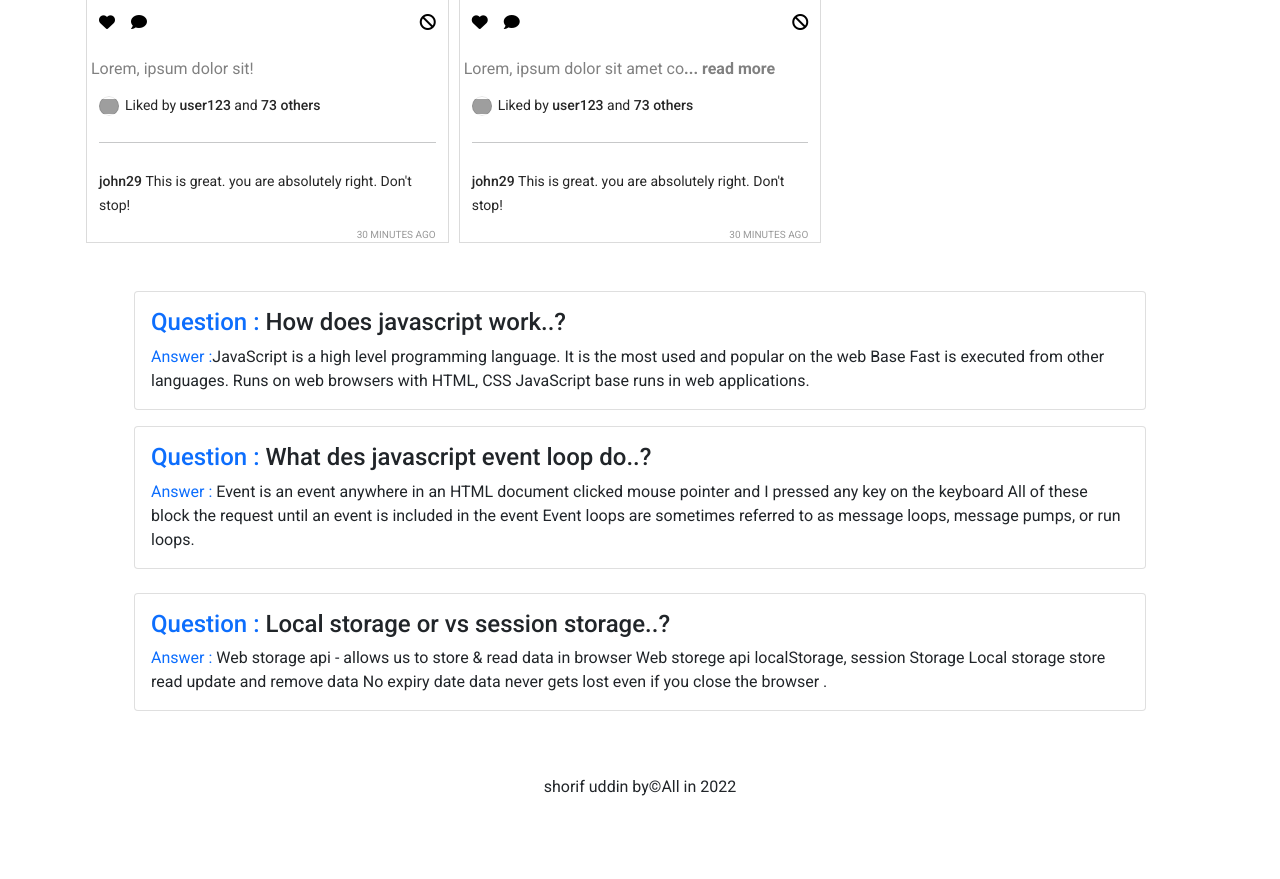
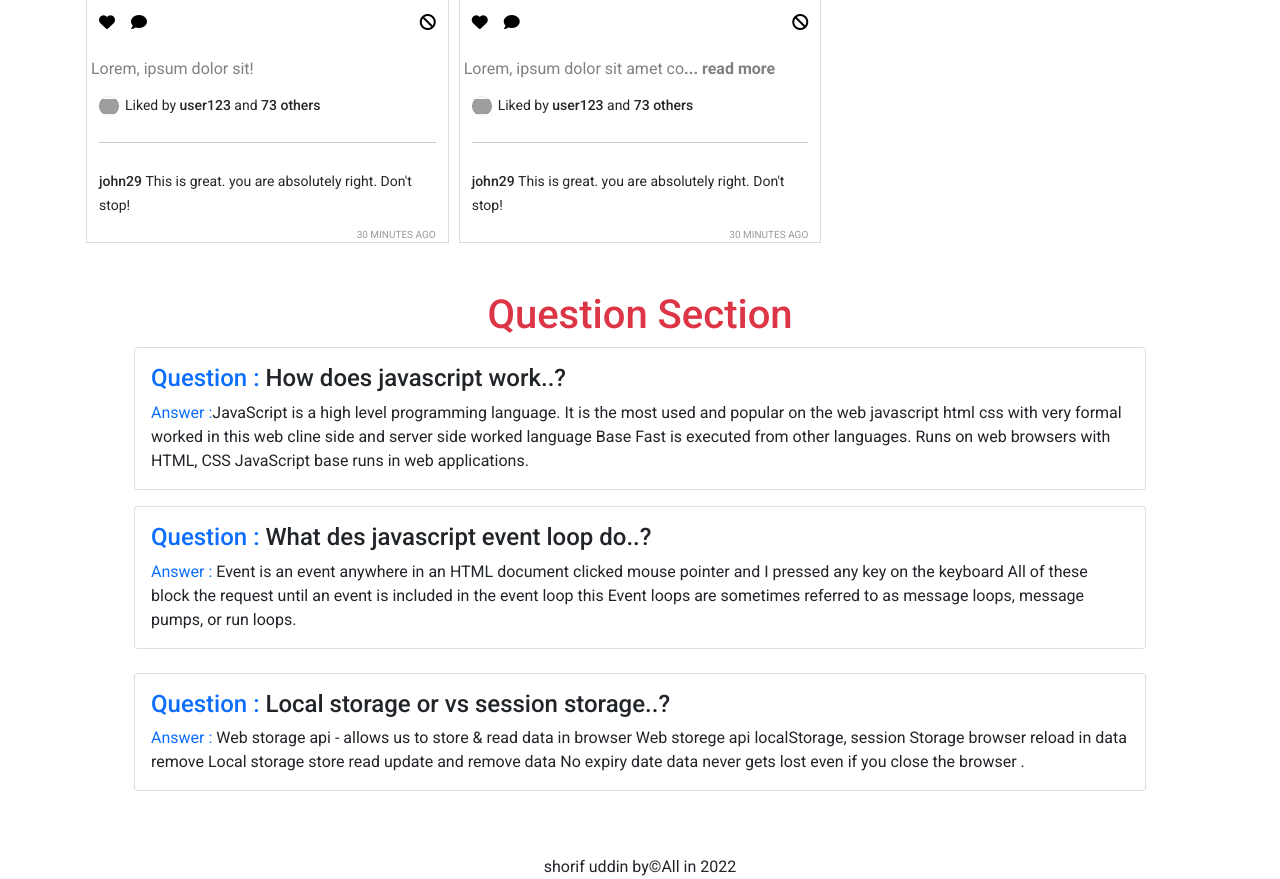
Before and after one commit to shorifuddin2/Insta-Sohor, a plain HTML site: page index.html in a window 1280 px wide. Shown: the part 1289-2168 px from the top of the page. Before the commit the page ends 2088 px from the top, so only its background shows below. Drawn offline with nearby package versions, Linux system fonts and the light colour scheme; grey boxes are pictures that could not be loaded.

Commit message:
anaswer add to updete data

```diff
--- a/index.html
+++ b/index.html
@@ -78,13 +78,14 @@
             </div>
 
             <section class="m-5">
+                <h1 class="text-center text-danger">Question Section</h1>
                 <div class="">
                     <div class="card mb-3">
                         <div class="card-body">
                           <h4 class="card-title"><span class="text-primary">Question :</span> How does javascript work..?</h4>
                           <p class="card-text"><span class="text-primary">Answer :</span>JavaScript is a high level programming language.
                             It is the most used and popular on the web
-
+                            javascript html css with very formal worked in this web cline side and server side worked language
                             Base Fast is executed from other languages.
                             Runs on web browsers with HTML, CSS
 
@@ -97,7 +98,7 @@
                             <h4 class="card-title"><span class="text-primary">Question :</span> What des javascript event loop do..?</h4>
                             <p class="card-text"><span class="text-primary">Answer :</span> Event is an event anywhere in an HTML document clicked mouse pointer and
                                 I pressed any key on the keyboard
-                                 All of these block the request until an event is included in the event
+                                 All of these block the request until an event is included in the event loop this
                                  Event loops are sometimes referred to as message loops, message pumps, or run loops.</p>
                             </div>
                         </div>
@@ -105,7 +106,7 @@
                         <div class="card-body">
                           <h4 class="card-title"><span class="text-primary">Question :</span> Local storage or vs session storage..?</h4>
                           <p class="card-text"><span class="text-primary">Answer :</span> Web storage api - allows us to store & read data in browser
-                            Web storege api localStorage, session Storage
+                            Web storege api localStorage, session Storage browser reload in data remove
                             Local storage store read update and remove data
                             No expiry date data never gets lost even if you close the browser
                             .</p>
```
